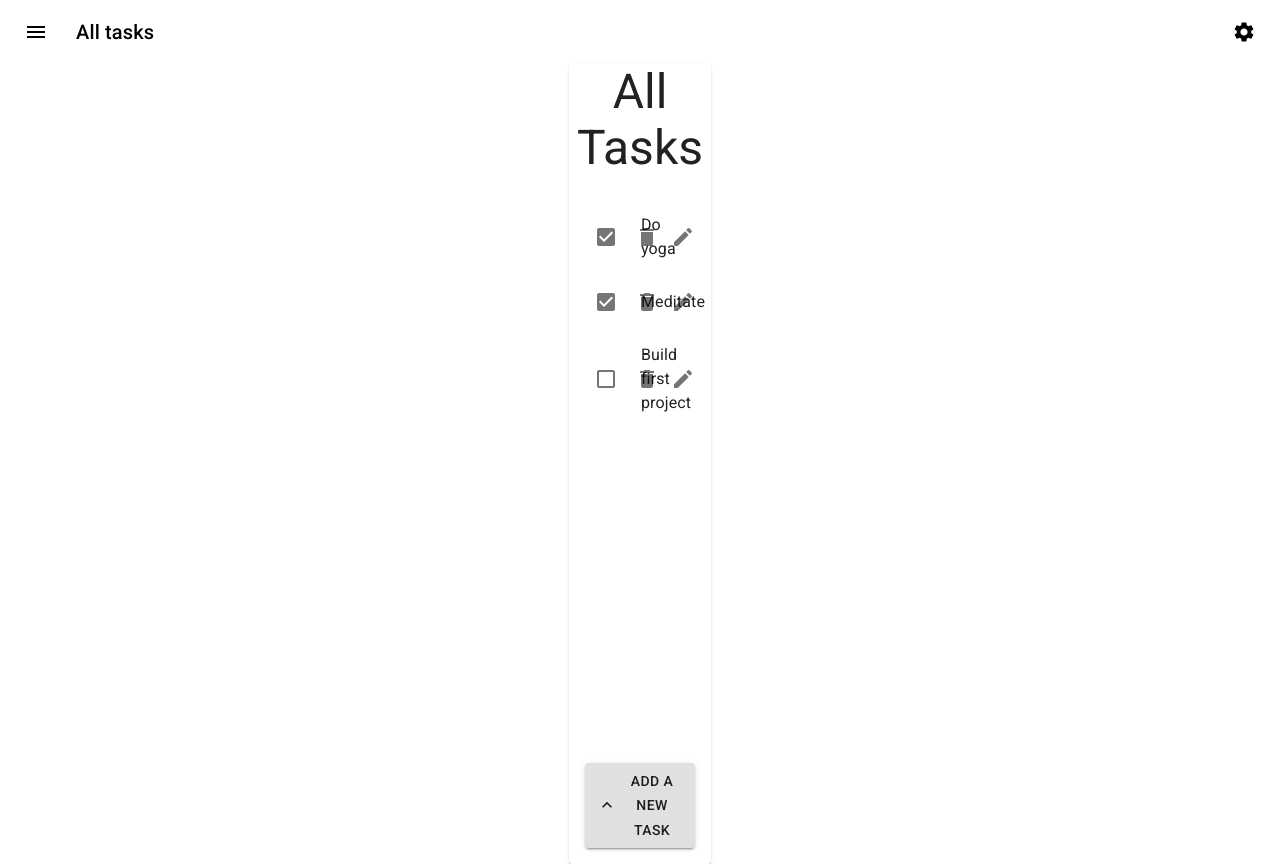
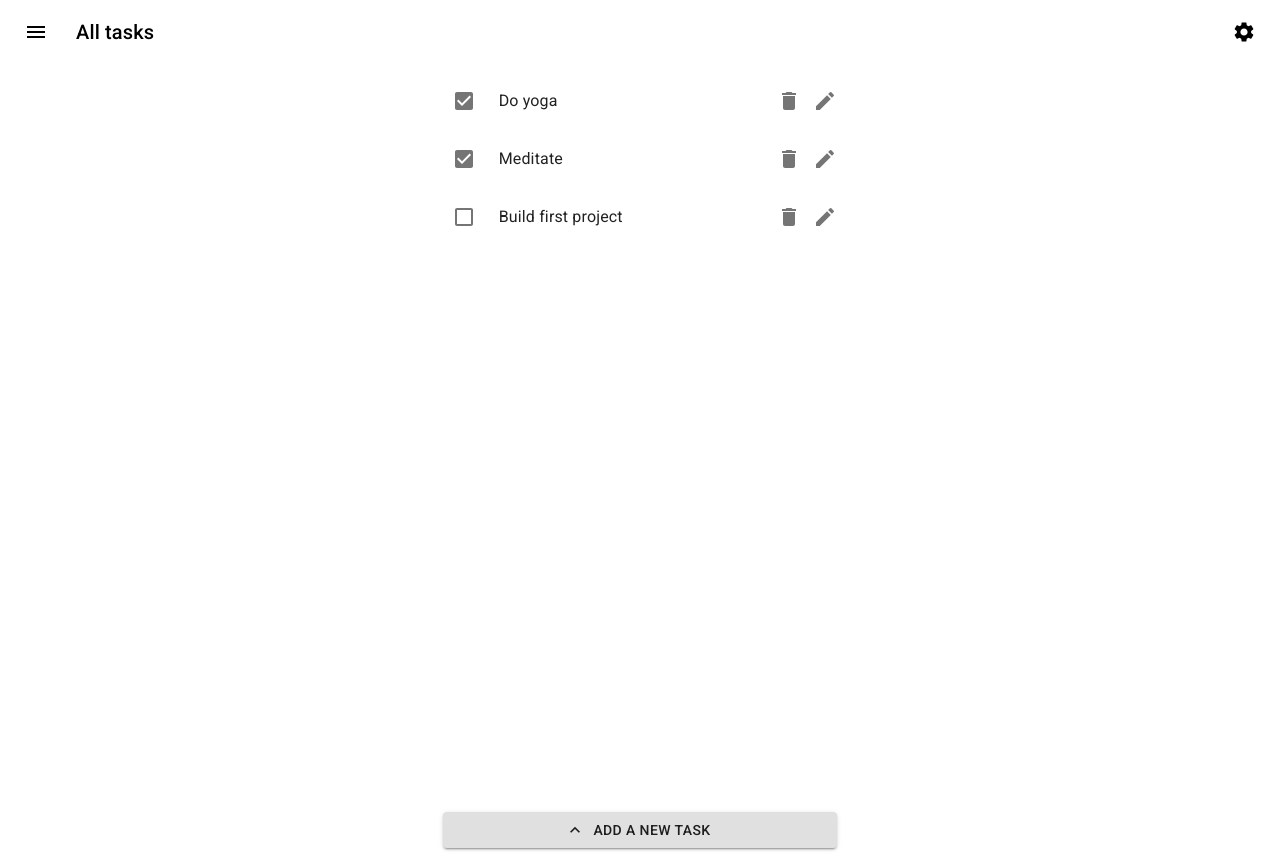
Before and after one commit to ctln12/react-timed-task-tracker, a React (Create React App) app: page /tasks in a window 1280 px wide. Built offline with nearby package versions, Linux system fonts and the light colour scheme.

Commit message:
Move content of TodoApp to TodoList, delete TodoApp, change /tasks route render to TodoList in App

```diff
--- a/src/App.js
+++ b/src/App.js
@@ -1,7 +1,7 @@
 import React from 'react';
 import { Route, Switch } from 'react-router-dom';
 import Layout from './components/layout/Layout';
-import TodoApp from './components/TodoApp';
+import TodoList from './components/TodoList';
 
 function App() {
   return (
@@ -9,7 +9,7 @@ function App() {
       <Switch >
         <Route exact path="/" render={() => <h1>Timer</h1>} />
         <Route exact path="/settings" render={() => <h1>Timer Settings</h1>} />
-        <Route exact path="/tasks" render={() => <TodoApp />} />
+        <Route exact path="/tasks" render={() => <TodoList />} />
       </Switch>
     </Layout>
   )
--- a/src/components/TodoApp.js
+++ /dev/null
@@ -1,30 +0,0 @@
-import React from 'react';
-import { Grid, Paper } from '@material-ui/core';
-import TodoList from './TodoList';
-import useTodoState from '../hooks/useTodoState';
-
-function TodoApp() {
-  const initialTodos = [
-    { id: 1, task: 'Do yoga', completed: true },
-    { id: 2, task: 'Meditate', completed: true },
-    { id: 3, task: 'Build first project', completed: false }
-  ]
-  const {todos, addTodo, toggleTodo, deleteTodo, editTodo} = useTodoState(initialTodos);
-  return (
-    <Paper elevation={0}>
-      <Grid container justifyContent='center'>
-        <Grid item xs={11} md={8} lg={4}>
-          <TodoList
-            todos={todos}
-            addTodo={addTodo}
-            toggleTodo={toggleTodo}
-            deleteTodo={deleteTodo}
-            editTodo={editTodo}
-          />
-        </Grid>
-      </Grid>
-    </Paper>
-  );
-}
-
-export default TodoApp;
--- a/src/components/TodoList.js
+++ b/src/components/TodoList.js
@@ -1,11 +1,12 @@
 import React, { useEffect } from 'react';
+import { Button, Drawer, List, Paper } from '@material-ui/core';
+import { ExpandLess } from '@material-ui/icons';
+import { makeStyles } from '@material-ui/core/styles';
 import clsx from 'clsx';
-import { Button, Drawer, List, Paper, Typography } from '@material-ui/core';
-import { makeStyles } from '@material-ui/core/styles';
+import useTodoState from '../hooks/useTodoState';
+import useToggleState from '../hooks/useToggleState';
 import TodoItem from './TodoItem';
 import TodoForm from './TodoForm';
-import useToggleState from '../hooks/useToggleState';
-import { ExpandLess } from '@material-ui/icons';
 
 const useStyles = makeStyles((theme) => ({
   BackdropProps: {
@@ -22,6 +23,7 @@ const useStyles = makeStyles((theme) => ({
     height: '100vh',
     display: 'flex',
     flexDirection: 'column',
+    backgroundColor: 'transparent',
   },
   list: {
     flexGrow: '1',
@@ -43,7 +45,13 @@ const useStyles = makeStyles((theme) => ({
   },
 }));
 
-function TodoList({ todos, addTodo, toggleTodo, deleteTodo, editTodo }) {
+function TodoList() {
+  const initialTodos = [
+    { id: 1, task: 'Do yoga', completed: true },
+    { id: 2, task: 'Meditate', completed: true },
+    { id: 3, task: 'Build first project', completed: false }
+  ];
+  const {todos, addTodo, toggleTodo, deleteTodo, editTodo} = useTodoState(initialTodos);
   const [isAdding, toggleIsAdding] = useToggleState(false);
   useEffect(() => {
     const taskList = document.getElementById('task-list');
@@ -66,10 +74,7 @@ function TodoList({ todos, addTodo, toggleTodo, deleteTodo, editTodo }) {
   }
   const classes = useStyles();
   return (
-    <Paper className={classes.container}>
-      <Typography gutterBottom variant='h3' align='center'>
-        All Tasks
-      </Typography>
+    <Paper elevation={0} className={classes.container}>
       <List id="task-list" className={clsx(classes.list, {[classes.collapse]: isAdding})} onClick={() => closeDrawer()}>
         {todos.map(todo => (
           <TodoItem
```
